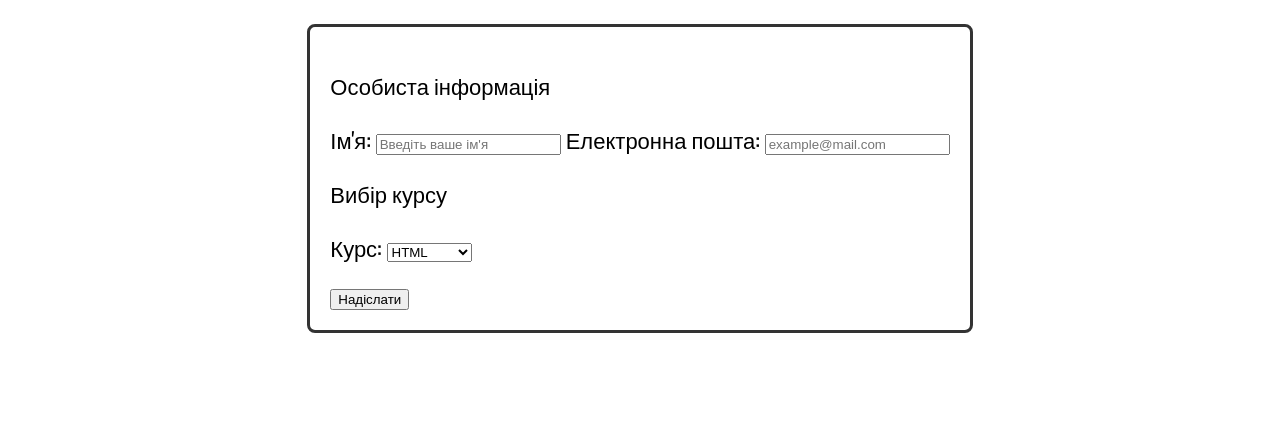
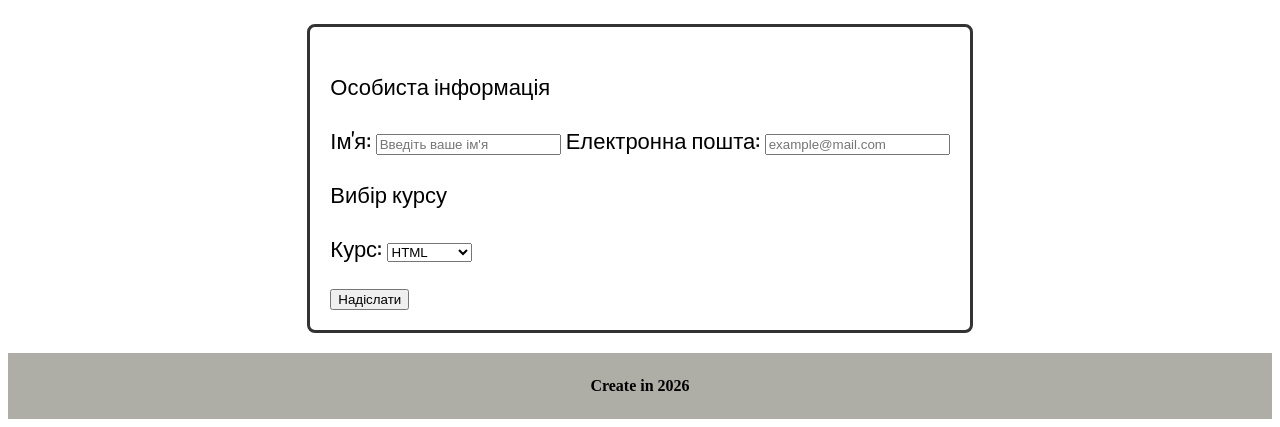
Before and after one commit to demid21cher/hillel, a plain HTML site: page index.html in a window 1280 px wide. Shown: the part 633-1060 px from the top of the page. Before the commit the page ends 974 px from the top, so only its background shows below. Drawn offline with nearby package versions, Linux system fonts and the light colour scheme.

Commit message:
Add footer in index.html

```diff
--- a/index.html
+++ b/index.html
@@ -59,7 +59,7 @@
         </p>
       </section>
 
-      <section style="text-align: center">
+      <section style="text-align: center; margin: 20px">
         <h2>Навчаємо IT</h2>
 
         <form class="form_study">
@@ -98,5 +98,14 @@
         </form>
       </section>
     </main>
+    <footer
+      style="
+        background-color: rgb(174, 174, 167);
+        padding: 8px;
+        text-align: center;
+      "
+    >
+      <p><strong>Create in 2026</strong></p>
+    </footer>
   </body>
 </html>
```
